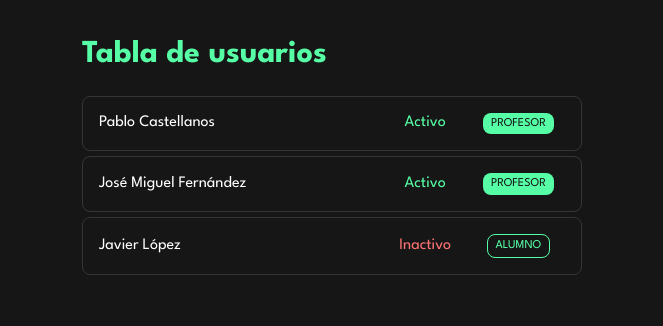
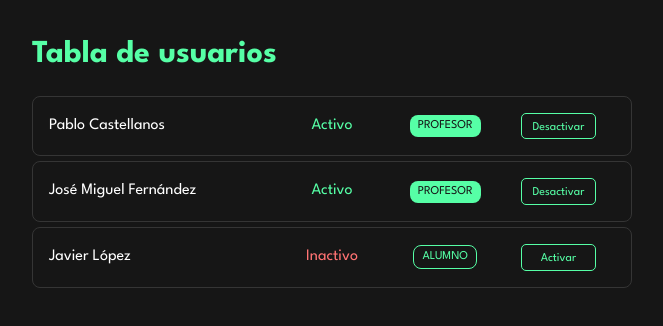
Before and after one commit to onnymm/react-users-list, a React app: page / in a window 1280 px wide. Shown: the top 326 px of the page, without its empty margins (308-971 px from the left). Built offline with nearby package versions, Linux system fonts and the light colour scheme; the HTML template or start-up script is replaced by a standard one.

Commit message:
Variables durante el render

```diff
--- a/src/components/UserRole.jsx
+++ b/src/components/UserRole.jsx
@@ -1,12 +1,12 @@
 import style from './UserRole.module.css';
 
+const ROLE_STYLES = {
+	teacher: ['Profesor', style.teacher],
+	student: ['Alumno', style.student],
+	other: ['Otro', style.other]
+};
+
 const UserRole = ({ role }) => {
-	const ROLE_STYLES = {
-		teacher: ['Profesor', style.teacher],
-		student: ['Alumno', style.student],
-		other: ['Otro', style.other]
-	};
-
 	const [roleName, roleClassName] = ROLE_STYLES[role] || ROLE_STYLES.other;
 
 	return <span className={`${style.role} ${roleClassName}`}>{roleName}</span>;
--- a/src/components/UserRow.jsx
+++ b/src/components/UserRow.jsx
@@ -1,19 +1,34 @@
+import { useState } from 'react';
 import UserRole from './UserRole';
 import style from './UserRow.module.css';
 import UserStatus from './UserStatus';
 
-const UserRow = ({ name, active, role }) => (
+const UserRow = ({ name, active, role }) => {
+	const [activeState, setActiveState] = useState(active);
+
+	return (
 		<div className={style.user}>
 			<div className={style.name}>
 				<span>{name}</span>
 			</div>
 			<div className={style.status}>
-			<UserStatus active={active} />
+				<UserStatus active={activeState} />
 			</div>
 			<div className={style.role}>
 				<UserRole role={role} />
 			</div>
+			<div className={style.action}>
+				<button
+					onClick={() => {
+						setActiveState(!activeState);
+					}}
+					className={style.btn}
+				>
+					{activeState ? 'Desactivar' : 'Activar'}
+				</button>
+			</div>
 		</div>
 	);
+};
 
 export default UserRow;
--- a/src/components/UserRow.module.css
+++ b/src/components/UserRow.module.css
@@ -8,17 +8,18 @@
 	border-radius: 0.5rem;
 	margin-bottom: 0.3rem;
 	/* margin-bottom: 1rem; */
-	transition: border 0.2s;
+	transition: border 0.5s;
 }
 
 .name {
-	width: 60%;
+	width: 40%;
 	color: white;
 	transition: color 0.2s;
 }
 
 .status,
-.role {
+.role,
+.action {
 	width: 20%;
 
 	display: flex;
@@ -30,6 +31,32 @@
 	font-weight: light;
 }
 
+.btn {
+	border: 1px solid #56ffa6;
+	border-radius: 5px;
+	padding: 4px;
+	padding-top: 7px;
+	color: #56ffa6;
+	font-size: 12px;
+	width: 75px;
+	align-items: center;
+	background-color: transparent;
+	transition:
+		background 0.2s,
+		color 0.2s,
+		transform 0.2s;
+}
+
+.btn:hover {
+	background: #56ffa6;
+	color: #353535;
+	font-weight: 500;
+}
+
+.btn:active {
+	transform: scale(0.9);
+}
+
 .user:hover {
 	border: 1px solid #56ffa6;
 }
--- a/src/components/UserStatus.jsx
+++ b/src/components/UserStatus.jsx
@@ -1,16 +1,12 @@
-import { Component } from 'react';
 import style from './UserStatus.module.css';
 
-class UserStatus extends Component {
-	render() {
-		const activeClassName = this.props.active ? style.active : style.inactive;
+const UserStatus = ({ active }) => {
+	console.log('    - UserStatus');
+	const activeClassName = active ? style.active : style.inactive;
 
-		return (
-			<span className={activeClassName}>
-				{this.props.active ? 'Activo' : 'Inactivo'}
-			</span>
-		);
-	}
-}
+	return (
+		<span className={activeClassName}>{active ? 'Activo' : 'Inactivo'}</span>
+	);
+};
 
 export default UserStatus;
--- a/src/components/UsersList.jsx
+++ b/src/components/UsersList.jsx
@@ -2,6 +2,7 @@ import UserRow from './UserRow';
 import style from './UsersList.module.css';
 
 const UsersList = ({ users, children }) => {
+	console.log('- UsersList');
 	const usersRendered =
 		users.length > 0 ? (
 			users.map(user => <UserRow key={user.name} {...user} />)
--- a/src/components/UsersList.module.css
+++ b/src/components/UsersList.module.css
@@ -1,6 +1,6 @@
 .list {
 	width: 100%;
-	max-width: 500px;
+	max-width: 600px;
 	margin: auto;
 	padding: 1rem;
 }
```
Lines whose indentation alone changed are shown as unchanged.
